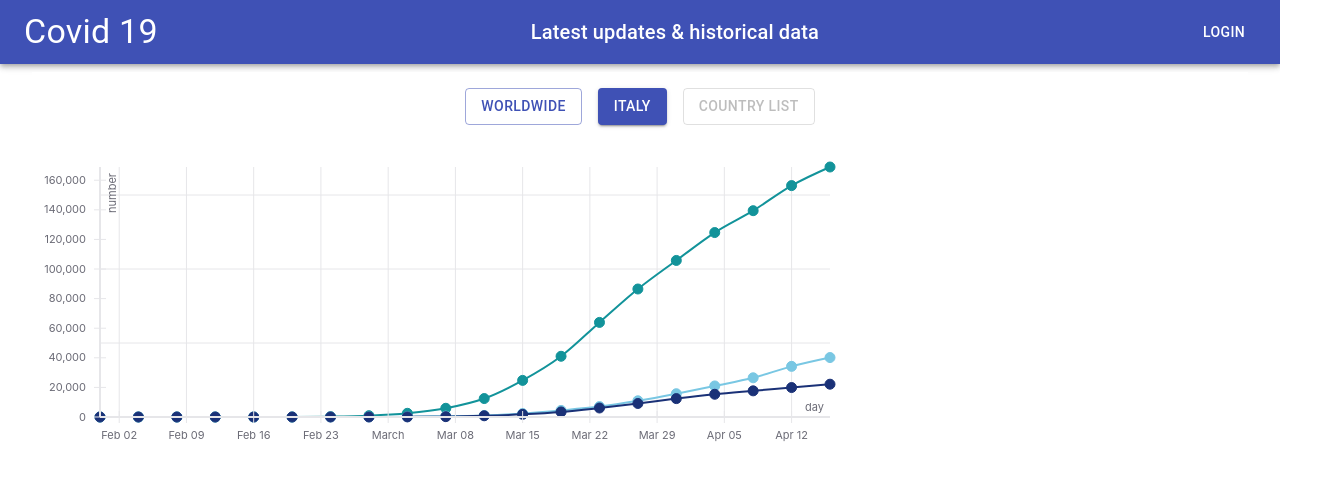
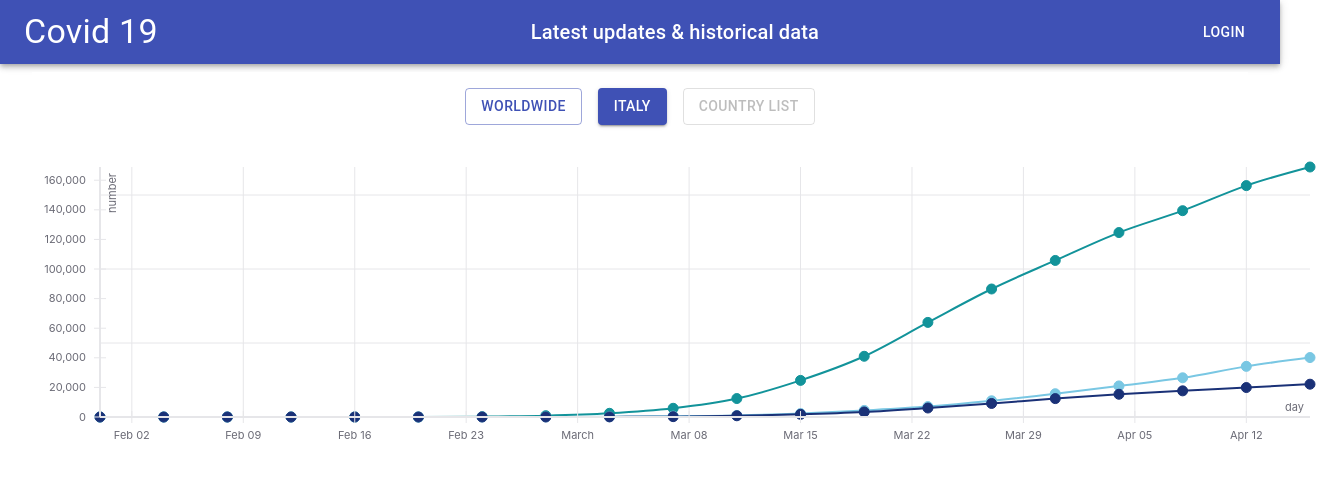
Before and after one commit to gianlucabaldin/covid19, a React (Create React App) app: page / in a window 1280 px wide. Shown: the top 480 px of the page, 1320 px wide, since content can reach past the window. Built offline with nearby package versions, Linux system fonts and the light colour scheme.

Commit message:
+ chart dynamic width

```diff
--- a/src/component/ChartItaly.jsx
+++ b/src/component/ChartItaly.jsx
@@ -3,7 +3,8 @@ import { Box } from '@material-ui/core';
 import ChartItalyDetail from './ChartItalyDetail';
 
 const ChartItaly = (props) => {
-  const { data, error } = props;
+  const { data, error, width } = props;
+
   return (
     <>
       <Box
@@ -15,7 +16,9 @@ const ChartItaly = (props) => {
         p={1}
         bgcolor="background.paper"
       >
-        {data && data.length > 0 && <ChartItalyDetail data={data} />}
+        {data && data.length > 0 && (
+          <ChartItalyDetail data={data} width={width} />
+        )}
 
         {error && <span>Data not available</span>}
       </Box>
--- a/src/component/ChartItalyDetail.jsx
+++ b/src/component/ChartItalyDetail.jsx
@@ -13,7 +13,7 @@ import {
 // import * as moment from 'moment';
 import { reduceData } from '../utils/chartUtils';
 
-const ChartItalyDetail = ({ data }) => {
+const ChartItalyDetail = ({ data, width }) => {
   const [hintValue, setHintValue] = useState(false);
   // const [hintValue, setHintValue] = useState(undefined);
   const confirmedArray = [];
@@ -39,7 +39,7 @@ const ChartItalyDetail = ({ data }) => {
     <>
       <XYPlot
         height={300}
-        width={800}
+        width={width || 800}
         margin={{ left: 60 }}
         xType="time"
         onMouseLeave={() => setHintValue(false)}
--- a/src/component/MainContainer.jsx
+++ b/src/component/MainContainer.jsx
@@ -1,5 +1,5 @@
 /* eslint-disable react/jsx-props-no-spreading */
-import React, { useState, useEffect } from 'react';
+import React, { useState, useEffect, useRef } from 'react';
 import Typography from '@material-ui/core/Typography';
 import Container from '@material-ui/core/Container';
 import NavButtons from './NavButtons';
@@ -28,6 +28,10 @@ const initialChartStatus = {
 const MainContainer = () => {
   const [summaryData, setSummaryData] = useState({ ...initialStatus });
   const [chartData, setChartData] = useState({ ...initialChartStatus });
+
+  // get Container width to be passed to chart dinamically
+  const [width, setWidth] = useState(0);
+
   // const [activeSection, setActiveSection] = useState(SECTIONS.ITALY);
 
   // WORKING -- UNCOMMENT WHEN FINISHED
@@ -63,8 +67,16 @@ const MainContainer = () => {
 
   const mock = mockResponseJson;
 
+  // get Container width to be passed to chart dinamically
+  const ref = React.createRef();
+  useEffect(() => {
+    if (ref && ref.current && ref.current.offsetWidth) {
+      setWidth(ref.current.offsetWidth);
+    }
+  }, [ref.current]);
+
   return (
-    <Container fixed>
+    <Container fixed ref={ref}>
       <NavButtons />
       {/* <Typography
         component="div"
@@ -72,7 +84,8 @@ const MainContainer = () => {
       > */}
       {/* <Summary {...summaryData} /> */}
       {/* <ChartItaly {...chartData} /> */}
-      <ChartItaly data={mock} />
+      {/* <ChartItaly data={mock} ref={ref} /> */}
+      <ChartItaly data={mock} width={width} />
       {/* </Typography> */}
     </Container>
   );
```
